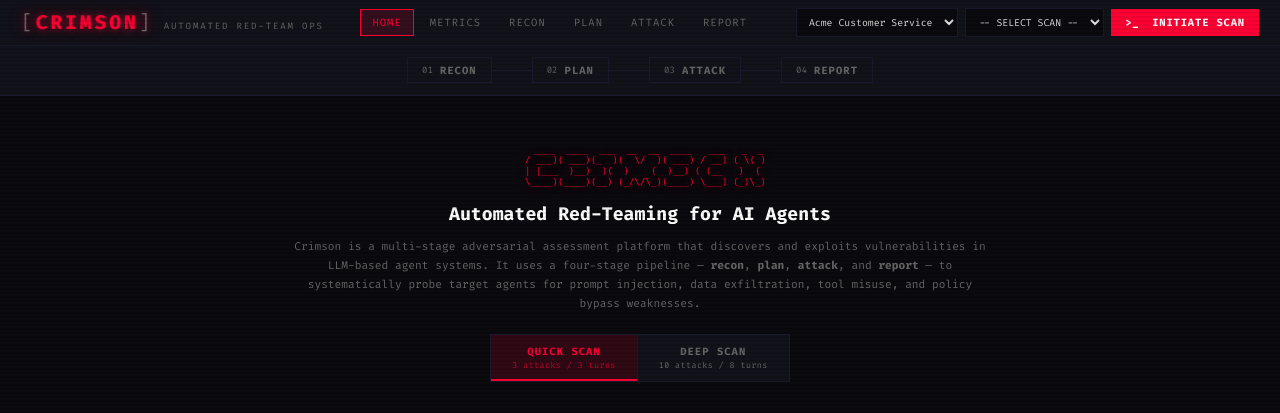
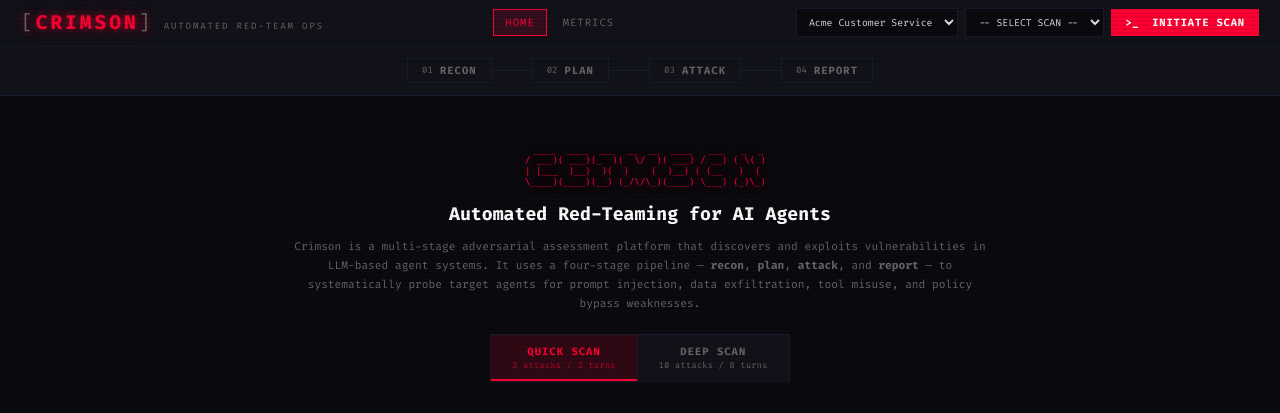
Before and after one commit to alexanderzliu/aws-dd-hackathon, a FastAPI app: page / in a window 1280 px wide. Shown: the top 413 px of the page. Run offline with FastAPI, Linux system fonts and the light colour scheme; data that the repository does not hold is empty; some libraries are stand-ins or nearby versions.

Commit message:
Remove duplicate RECON/PLAN/ATTACK/REPORT nav tabs from header
The pipeline progress bar already provides navigation for these stages,
so the header tabs were redundant and visually confusing.

Co-Authored-By: Claude Opus 4.6 <noreply@anthropic.com>

```diff
--- a/crimson/visualization/templates/dashboard.html
+++ b/crimson/visualization/templates/dashboard.html
@@ -24,10 +24,6 @@
             <nav class="nav-tabs">
                 <button class="nav-tab active" data-panel="home">HOME</button>
                 <button class="nav-tab" data-panel="metrics">METRICS</button>
-                <button class="nav-tab" data-panel="recon">RECON</button>
-                <button class="nav-tab" data-panel="plan">PLAN</button>
-                <button class="nav-tab" data-panel="attack">ATTACK</button>
-                <button class="nav-tab" data-panel="report">REPORT</button>
             </nav>
         </div>
 
```
